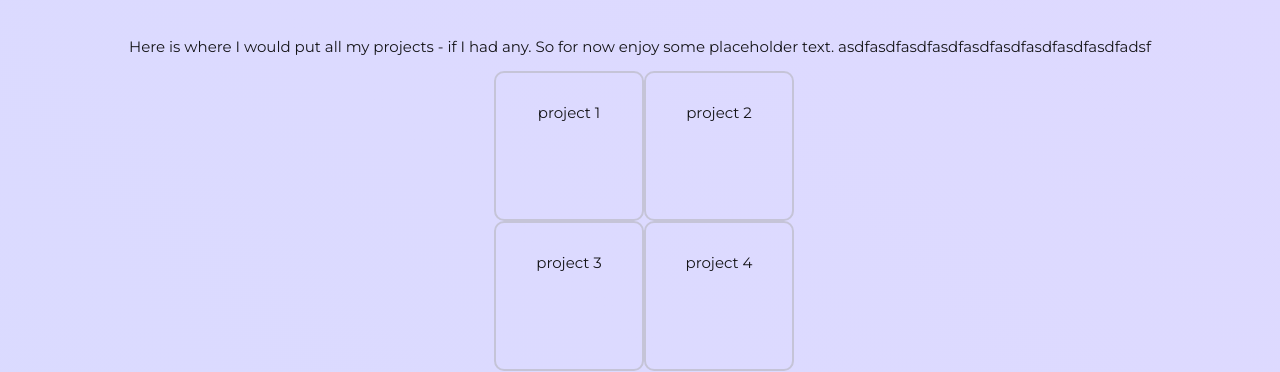
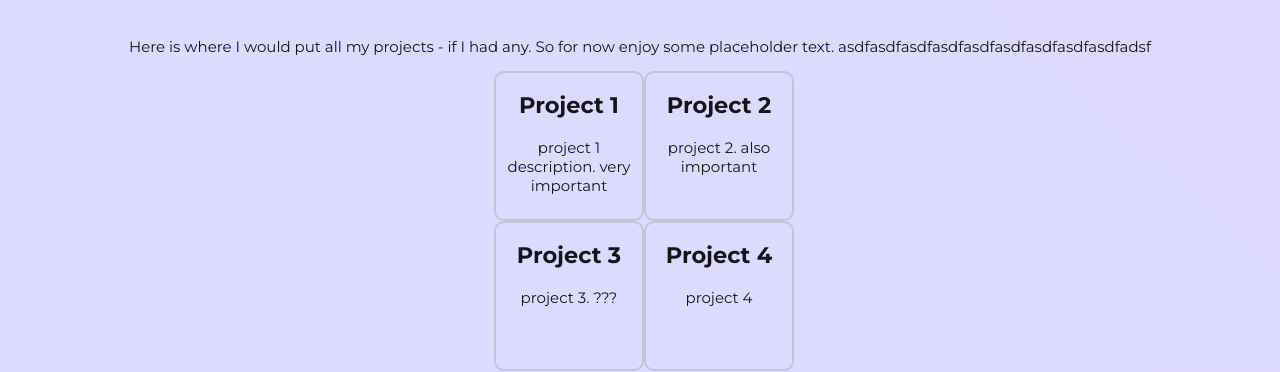
Before and after one commit to brodie-m/portfolio, a plain HTML site: page index.html in a window 1280 px wide. Shown: the part 585-957 px from the top of the page. Drawn offline with Linux system fonts and the light colour scheme.

Commit message:
some updates before i take a break

```diff
--- a/index.html
+++ b/index.html
@@ -74,21 +74,25 @@ function closeNav() {
     </p>
     <div class="projects-grid">
         <div class="bordered-container" id="project-1">
+            <h2>Project 1</h2>
             <p>
-                project 1
+                project 1 description. very important
             </p>
         </div>
         <div class="bordered-container" id="project-2">
+            <h2>Project 2</h2>
             <p>
-                project 2
+                project 2. also important
             </p>
         </div>
         <div class="bordered-container" id="project-3">
+            <h2>Project 3</h2>
             <p>
-                project 3
+                project 3. ???
             </p>
         </div>
         <div class="bordered-container" id="project-4">
+            <h2>Project 4</h2>
             <p>
                 project 4
             </p>
--- a/styles.css
+++ b/styles.css
@@ -166,7 +166,6 @@ img {
     grid-template-columns: 10rem 10rem;
     grid-template-rows: 10rem 10rem;
     justify-content: center;
-    line-height: 50px;
     color: black;
     text-align: center;
     width: 50%;
@@ -177,6 +176,11 @@ img {
     border: 2px solid rgba(172, 172, 172, 0.534);
     border-radius: 10px;
 }
+
+.bordered-container > p {
+    font-size: 1rem;
+}
+
   #project-1 {
       grid-row: 1;
       grid-column: 1;
```
